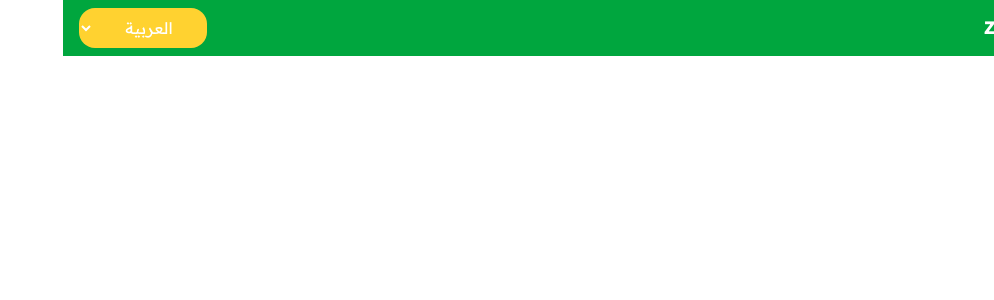
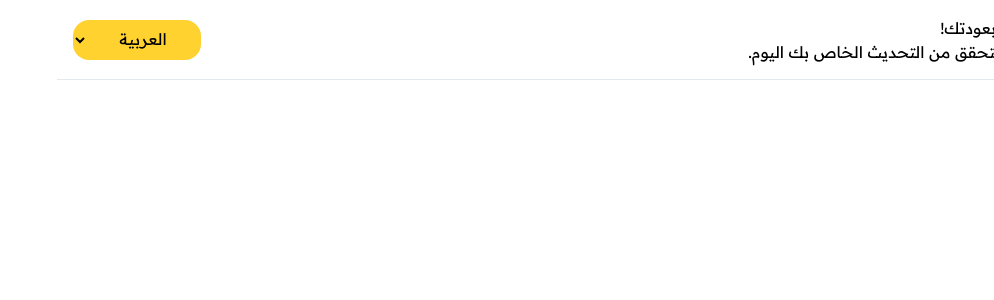
Before and after one commit to PassantYasser/ZE-dashboard, a Next.js app: page / in a window 1280 px wide. Shown: the top 300 px of the page, without its empty margins (286-1280 px from the left). Built offline with nearby package versions, Linux system fonts and the light colour scheme.

Commit message:
feat: Enhance Navbar with language support and add welcome messages in Arabic and English

```diff
--- a/src/app/Components/MainLayout/Navbar.jsx
+++ b/src/app/Components/MainLayout/Navbar.jsx
@@ -1,24 +1,31 @@
 "use client";
-
-import React, { useState } from 'react'
+import React, { use, useState } from 'react'
 import i18n from "../../../language/i18n";
+import { useTranslation } from 'react-i18next';
 
 
 function Navbar() {
     const [open, setOpen] = useState(true);
+    const { t } = useTranslation();
 
+    // Language change handler
     const handleLangChange = (e) => {
-    const newLang = e.target.value;
-    i18n.changeLanguage(newLang);
-    document.documentElement.setAttribute("dir", newLang === "ar" ? "rtl" : "ltr");
-  };
+      const newLang = e.target.value;
+      i18n.changeLanguage(newLang);
+      document.documentElement.setAttribute("dir", newLang === "ar" ? "rtl" : "ltr");
+    };
+
+
   return (
     <>
-    <header className="h-14 bg-green-600 text-white flex items-center justify-between px-4">
-      <h1 className="text-lg font-bold">Zetime</h1>
+    <header className="h-20 bg-[#fff] border-b border-[#E3E8EF] flex items-center justify-between px-4">
+      <div>
+        <p>{t('Welcome back!')} </p>
+        <p>{t('Lets check your update today')}</p>
+      </div>
+    <div className="">
 
-        {/* Language Selector مثبت في الأسفل */}
-    <div className="">
+      {/* Language Selector */}
       <select
         onChange={handleLangChange}
         value={i18n.language}
@@ -27,6 +34,7 @@ function Navbar() {
         <option value="en">{open ? "English" : "En"}</option>
         <option value="ar">{open ? "العربية" : "ar"}</option>
       </select>
+
     </div>
     </header>
     </>
--- a/src/language/locales/ar.json
+++ b/src/language/locales/ar.json
@@ -11,6 +11,8 @@
   "Settings":"الإعدادات",
   "Sign out":"تسجيل خروج",
 
+  "Welcome back!":"مرحبًا بعودتك!",
+  "Lets check your update today":"دعونا نتحقق من التحديث الخاص بك اليوم.",
 
   "":""
 }
--- a/src/language/locales/en.json
+++ b/src/language/locales/en.json
@@ -11,6 +11,9 @@
   "Settings":"Settings",
   "Sign out":"Sign out",
 
+  "Welcome back!":"Welcome back!",
+  "Lets check your update today":"Let's check your update today.",
+
 
 
   "":""
```
